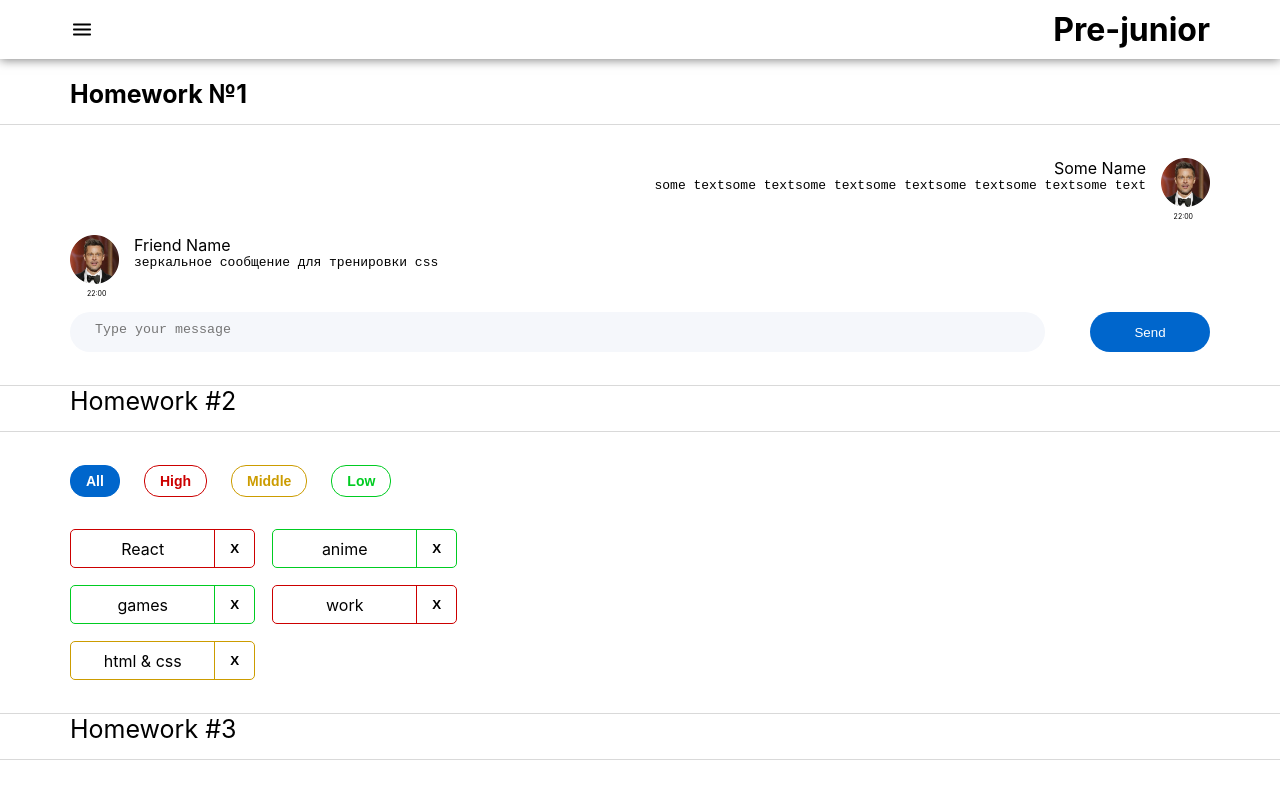
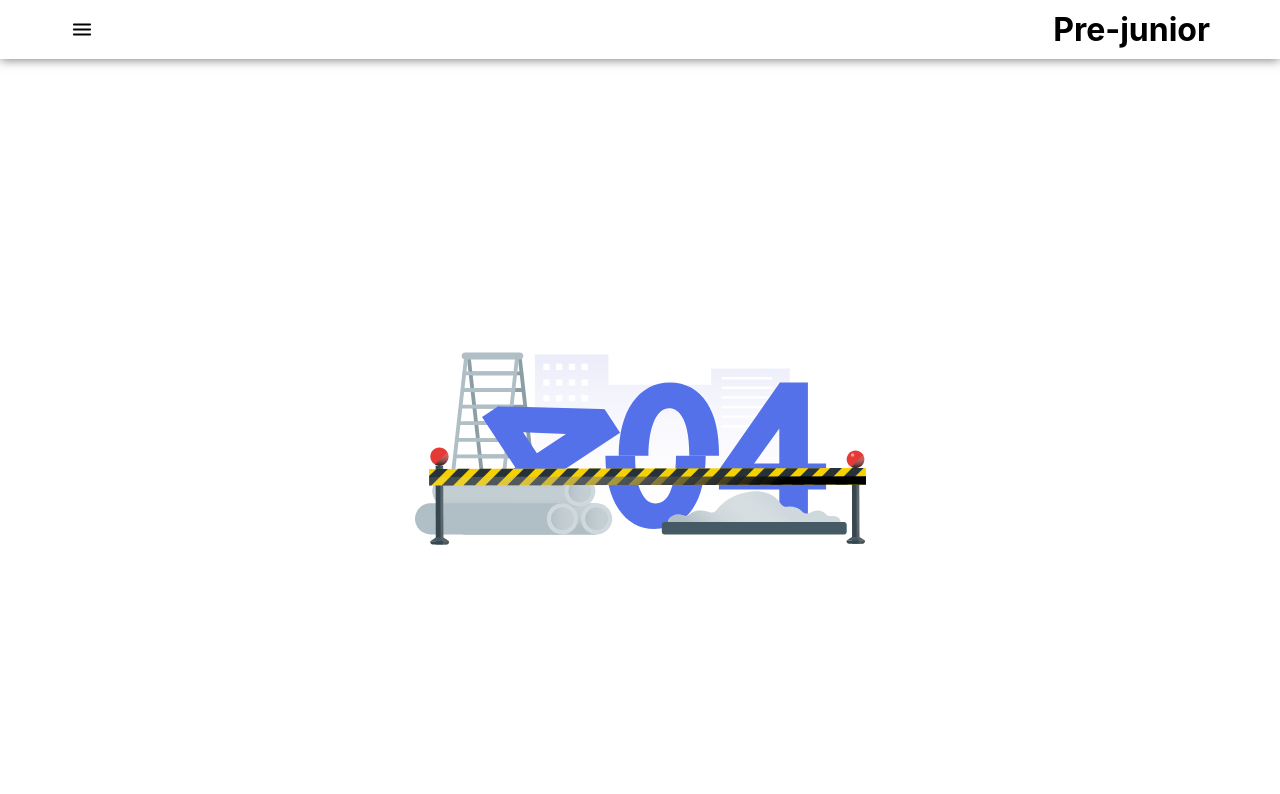
Before and after one commit to Mag408/HWS2-Master, a React (Create React App) app: page /#/ in a window 1280 px wide. Shown: the top 794 px of the page. Built offline with nearby package versions, Linux system fonts and the light colour scheme.

Commit message:
fixed the routerfixed the router in the 9th homework

```diff
--- a/src/s2-homeworks/hw05/Pages.tsx
+++ b/src/s2-homeworks/hw05/Pages.tsx
@@ -15,7 +15,7 @@ function Pages() {
   return (
     <div>
       <Routes>
-        <Route path="/" element={<PreJunior />} />
+        <Route path={PATH.PRE_JUNIOR} element={<PreJunior />} />
         <Route path={PATH.JUNIOR} element={<Junior />} />
         <Route path={PATH.JUNIOR_PLUS} element={<JuniorPlus />} />
         <Route path="*" element={<Error404 />} />
--- a/src/s2-homeworks/hw05/sidebar/Sidebar.tsx
+++ b/src/s2-homeworks/hw05/sidebar/Sidebar.tsx
@@ -26,7 +26,7 @@ export const Sidebar: FC<PropsType> = ({ open, handleClose }) => {
           <nav id={"hw5-menu"} className={s.nav}>
             <NavLink
               id={"hw5-pre-junior-link"}
-              to="/"
+              to="pre-junior"
               onClick={handleClose}
               className={location.pathname === "/" ? s.active : ""}
             >
```
